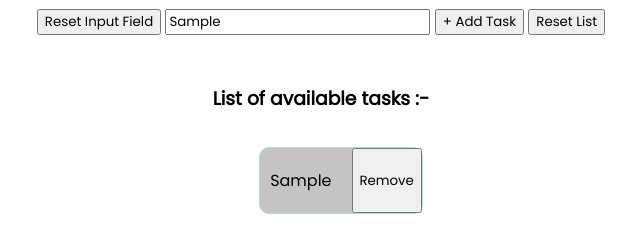
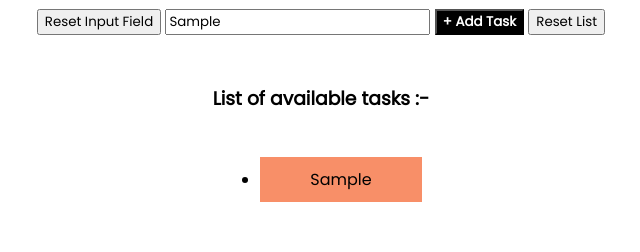
Before and after one commit to umarfchy/simple-js-todo-list, a plain HTML site: page index.html in a window 1280 px wide. Both pictures are taken after typing "Sample" into the empty fields and a click on the button "+ Add Task". Shown: the whole page, without its empty margins (319-959 px from the left). Drawn offline with Linux system fonts and the light colour scheme.

Commit message:
contrasting list items

```diff
--- a/script.js
+++ b/script.js
@@ -12,8 +12,7 @@ document.getElementById("resetList").addEventListener("click", () => {
 });
 addTaskBtn.addEventListener("click", () => {
   // make a list item
-  const li = `<li><p>${inputField.value}</p><button class = 'itemInfoBtn'>Remove</button></li>`;
-  console.log(li);
+  const li = `<li>${inputField.value}</li>`;
 
   // add items on the list
   listOfTasks.innerHTML = listOfTasks.innerHTML + li;
@@ -38,5 +37,4 @@ inputField.addEventListener("keyup", (event) => {
 
 listOfTasks.addEventListener("click", (e) => {
   e.target.parentNode.removeChild(e.target);
-  console.log(e.target.parentNode);
 });
--- a/style.css
+++ b/style.css
@@ -11,7 +11,7 @@
   flex-direction: column;
 }
 
-.addTaskBtn {
+#addTaskBtn {
   background: #000;
   font-family: "Poppins", sans-serif;
   color: white;
@@ -27,15 +27,13 @@
 }
 
 .taskShowcase > ul > li {
-  display: flex;
-  justify-content: space-between;
-  background: rgb(197, 195, 195);
-  border: 1px solid lightblue;
-  border-radius: 10px;
+  /* display: flex;
+  justify-content: left; */
+  margin: 10px 50px;
+  padding: 10px 50px;
+  cursor: pointer;
 }
 
-.taskShowcase > ul > li > p {
-  margin: 10px;
-  padding: 10px;
-  padding-left: 0px;
+.taskShowcase > ul > li:nth-child(2n + 1) {
+  background: rgba(243, 71, 8, 0.609);
 }
```
